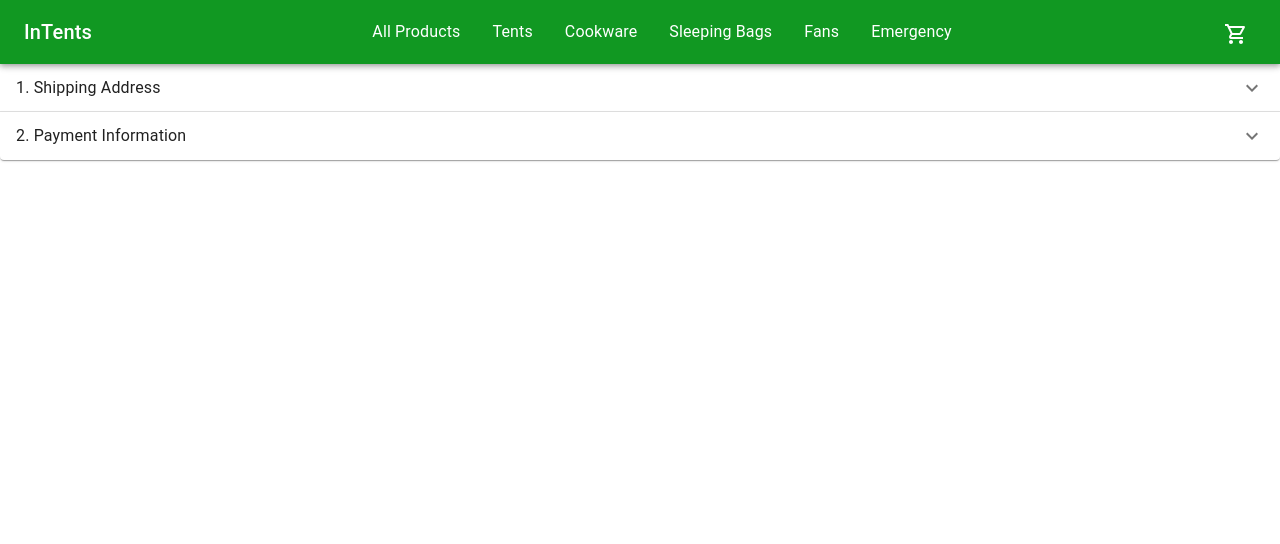
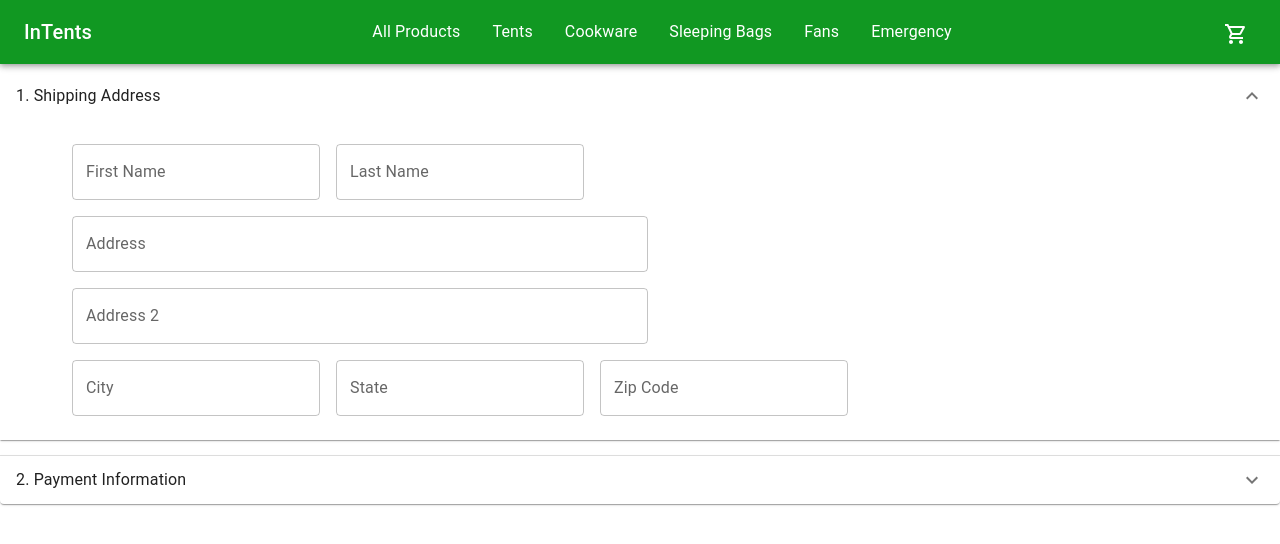
Before and after one commit to kitsi/InTents, a React (Create React App) app in the folder client-side/: page /payment in a window 1280 px wide. Shown: the top 544 px of the page. Built offline with nearby package versions, Linux system fonts and the light colour scheme.

Commit message:
WIP working on styling for payment page accordian forms

```diff
--- a/client-side/src/components/PaymentPage/AddressForm.jsx
+++ b/client-side/src/components/PaymentPage/AddressForm.jsx
@@ -1,6 +1,7 @@
 import React, { useState } from "react";
 
 import Box from "@mui/material/Box";
+import Container from "@mui/material/Container";
 import TextField from "@mui/material/TextField";
 
 function AddressForm() {
@@ -20,14 +21,16 @@ function AddressForm() {
       [e.target.name]: e.target.value,
     });
   };
+
   return (
+    <Container>
       <Box
         component="form"
-      sx={{
-        "& .MuiTextField-root": { m: 1, width: "25ch" },
-      }}
         noValidate
         autoComplete="off"
+        sx={{
+          "& .MuiTextField-root": { m: 1 },
+        }}
       >
         <div>
           <TextField
@@ -38,23 +41,50 @@ function AddressForm() {
           />
           <TextField label="Last Name" value={shippingInfo.lastName} />
         </div>
+        <Box
+          sx={{
+            maxWidth: "50%",
+          }}
+        >
+          <TextField
+            label="Address"
+            fullWidth
+            onChange={(e) => handleChange(e)}
+            value={shippingInfo.addressLineOne}
+          />
+        </Box>
+
+        <Box
+          sx={{
+            maxWidth: "50%",
+          }}
+        >
+          <TextField
+            label="Address 2"
+            fullWidth
+            value={shippingInfo.addressLineTwo}
+            onChange={(e) => handleChange(e)}
+          />
+        </Box>
         <div>
           <TextField
-          error
-          label="Address"
-          fullWidth
-          value={shippingInfo.addressLineOne}
+            label="City"
+            value={shippingInfo.city}
+            onChange={(e) => handleChange(e)}
+          />
+          <TextField
+            label="State"
+            value={shippingInfo.state}
+            onChange={(e) => handleChange(e)}
+          />
+          <TextField
+            label="Zip Code"
+            value={shippingInfo.zip}
+            onChange={(e) => handleChange(e)}
           />
         </div>
-      <div>
-        <TextField label="Address 2" value={shippingInfo.addressLineTwo} />
-      </div>
-      <div>
-        <TextField label="City" value={shippingInfo.city} />
-        <TextField label="City" value={shippingInfo.state} />
-        <TextField label="Zip Code" value={shippingInfo.zip} />
-      </div>
       </Box>
+    </Container>
   );
 }
 
--- a/client-side/src/components/PaymentPage/PaymentForm.jsx
+++ b/client-side/src/components/PaymentPage/PaymentForm.jsx
@@ -1,7 +1,65 @@
-import React from "react";
+import React, { useState } from "react";
+
+import Box from "@mui/material/Box";
+import TextField from "@mui/material/TextField";
 
 function PaymentForm() {
-  return <div>PaymentForm</div>;
+  const [paymentInfo, setPaymentInfo] = new useState({
+    nameOnCard: "",
+    cardNumber: "",
+    expiration: "",
+    cvc: "",
+  });
+
+  const handleChange = (e) => {
+    setPaymentInfo({
+      ...paymentInfo,
+      [e.target.name]: e.target.value,
+    });
+  };
+
+  return (
+    <div>
+      <Box
+        component="form"
+        sx={{
+          "& .MuiTextField-root": { m: 1 },
+        }}
+        noValidate
+        autoComplete="off"
+      >
+        <div>
+          <TextField
+            label="Name On Card"
+            name="nameOnCard"
+            onChange={(e) => handleChange(e)}
+            value={paymentInfo.nameOnCard}
+          />
+        </div>
+        <div>
+          <TextField
+            label="Card Number"
+            fullWidth
+            onChange={(e) => handleChange(e)}
+            value={paymentInfo.cardNumber}
+          />
+        </div>
+
+        <div>
+          <TextField
+            label="Expiration"
+            value={paymentInfo.expiration}
+            onChange={(e) => handleChange(e)}
+          />
+          <TextField
+            label="CVC"
+            value={paymentInfo.cvc}
+            onChange={(e) => handleChange(e)}
+          />
+        </div>
+      </Box>
+    </div>
+  );
 }
 
 export default PaymentForm;
--- a/client-side/src/components/PaymentPage/PaymentPage.jsx
+++ b/client-side/src/components/PaymentPage/PaymentPage.jsx
@@ -1,22 +1,20 @@
+import Accordion from "@mui/material/Accordion";
+import AccordionDetails from "@mui/material/AccordionDetails";
+import AccordionSummary from "@mui/material/AccordionSummary";
+import AddressForm from "./AddressForm";
+import ExpandMoreIcon from "@mui/icons-material/ExpandMore";
+import PaymentForm from "./PaymentForm";
 import React from "react";
-
-import AddressForm from "./AddressForm";
-import PaymentForm from "./PaymentForm";
-
-import Accordion from "@mui/material/Accordion";
-import AccordionSummary from "@mui/material/AccordionSummary";
-import AccordionDetails from "@mui/material/AccordionDetails";
 import Typography from "@mui/material/Typography";
-import ExpandMoreIcon from "@mui/icons-material/ExpandMore";
 
 function PaymentPage() {
   return (
     <div>
-      <Accordion>
+      <Accordion defaultExpanded={true}>
         <AccordionSummary
           expandIcon={<ExpandMoreIcon />}
-          aria-controls="panel1a-content"
-          id="panel1a-header"
+          aria-controls="panel2a-content"
+          id="panel2a-header"
         >
           <Typography>1. Shipping Address</Typography>
         </AccordionSummary>
```
Lines whose indentation alone changed are shown as unchanged.
